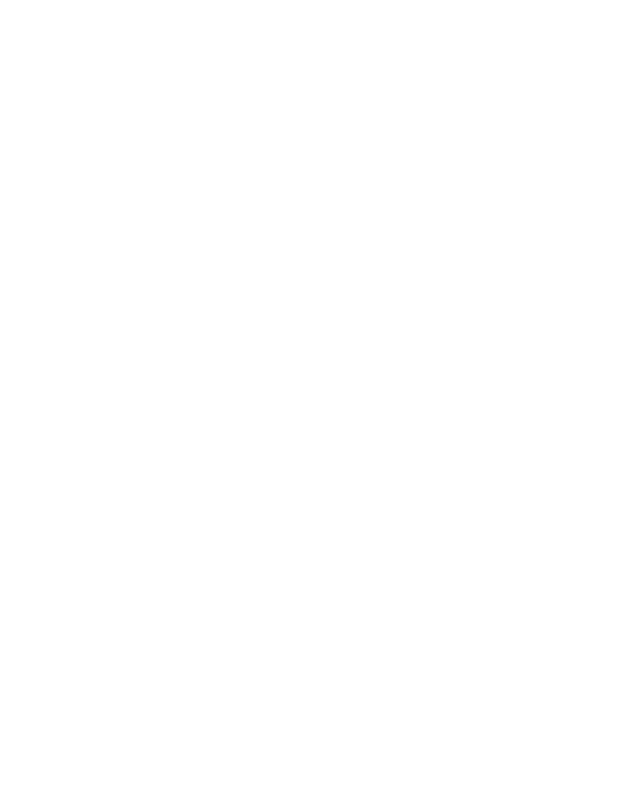
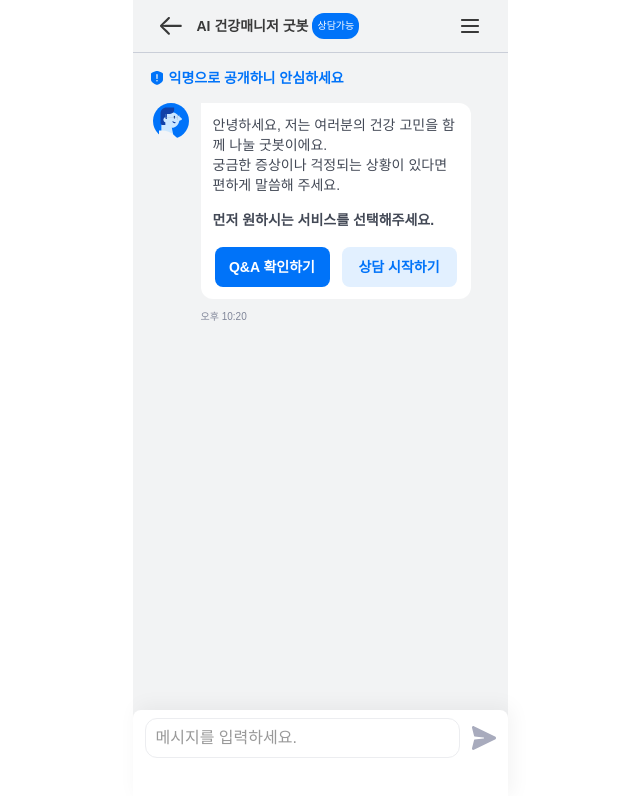
Before and after one commit to jisooooooooooo/36-COLLABORATION-WEB-GOODOC, a React (Vite) app: page / in a window 1280 px wide. Shown: the top 796 px of the page, without its empty margins (320-960 px from the left). Built offline with nearby package versions, Linux system fonts and the light colour scheme.

Commit message:
feat: 웰컴챗 애니메이션 추가

```diff
--- a/src/App.tsx
+++ b/src/App.tsx
@@ -1,4 +1,10 @@
+import ChatPage from './pages/chat/page/ChatPage';
+
 function App() {
-  return <></>;
+  return (
+    <>
+      <ChatPage />
+    </>
+  );
 }
 export default App;
--- a/src/pages/chat/components/ChatBody.tsx
+++ b/src/pages/chat/components/ChatBody.tsx
@@ -1,4 +1,5 @@
 import Alert from '@shared/assets/svg/chatAlert.svg?react';
+import ChatWelcomeBox from '@/pages/chat/components/chatBox/ChatWelcomeBox';
 
 const NOTICE_MESSAGE = '익명으로 공개하니 안심하세요';
 
@@ -9,6 +10,8 @@ const ChatBody: React.FC = () => {
         <Alert className="w-[1rem] h-[1rem]" aria-hidden="true" />
         <p className="title-semi-14 text-Mainblue">{NOTICE_MESSAGE}</p>
       </div>
+
+      <ChatWelcomeBox />
     </section>
   );
 };
--- a/src/pages/chat/components/chatBox/ChatWelcomeBox.tsx
+++ b/src/pages/chat/components/chatBox/ChatWelcomeBox.tsx
@@ -1,12 +1,30 @@
-import ChatBubbleBot from '@pages/chat/components/chatBot/ChatBubbleBot';
+import { useEffect, useState } from 'react';
+import ChatBubbleBot from '@/pages/chat/components/chatBox/ChatBubbleBot';
 import Button from '@pages/chat/components/Button';
 
 const ChatWelcomeBox = () => {
+  const [visible, setVisible] = useState(false);
+
+  useEffect(() => {
+    const timer = setTimeout(() => {
+      setVisible(true);
+    }, 100);
+
+    return () => clearTimeout(timer);
+  }, []);
+
   return (
+    <div
+      className={`transition-all duration-500 ease-out transform ${
+        visible ? 'opacity-100 translate-y-0' : 'opacity-0 translate-y-4'
+      }`}
+    >
       <ChatBubbleBot
         message={
           <>
-          <p className="body-med-14">안녕하세요, 저는 여러분의 건강 고민을 함께 나눌 굿봇이에요.</p>
+            <p className="body-med-14">
+              안녕하세요, 저는 여러분의 건강 고민을 함께 나눌 굿봇이에요.
+            </p>
             <p className="body-med-14 mb-[.875rem]">
               궁금한 증상이나 걱정되는 상황이 있다면 편하게 말씀해 주세요.
             </p>
@@ -20,6 +38,7 @@ const ChatWelcomeBox = () => {
         }
         time="오후 10:20"
       />
+    </div>
   );
 };
 
```
Also changed, not shown: src/pages/chat/components/chatBox/ChatBubbleBot.tsx (renamed from src/pages/chat/components/chatBot/ChatBubbleBot.tsx). Lines whose indentation alone changed are shown as unchanged.
